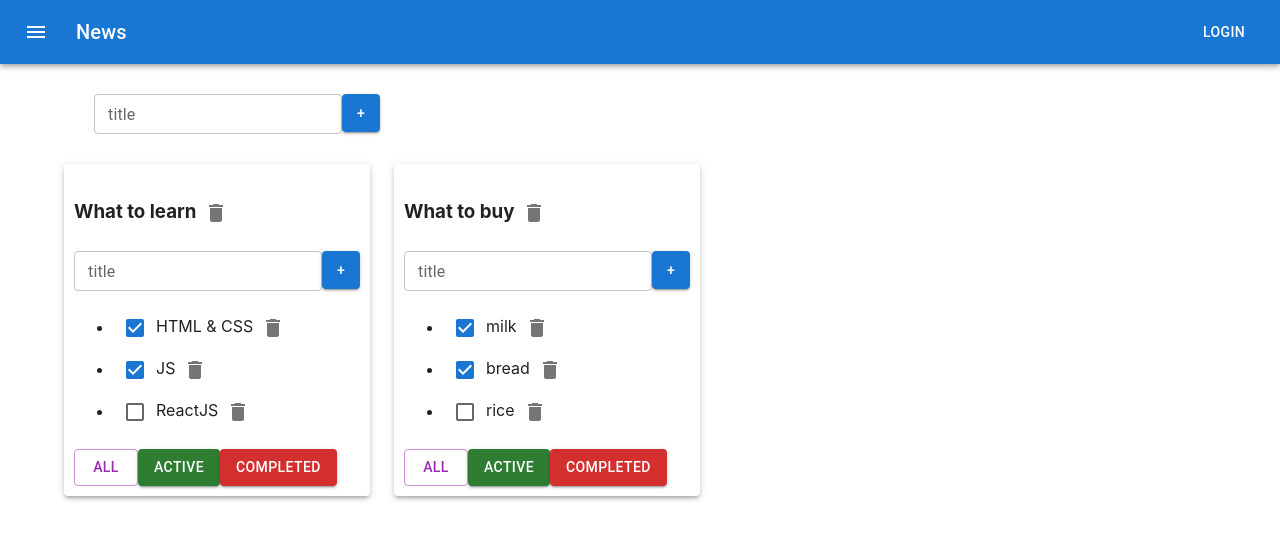
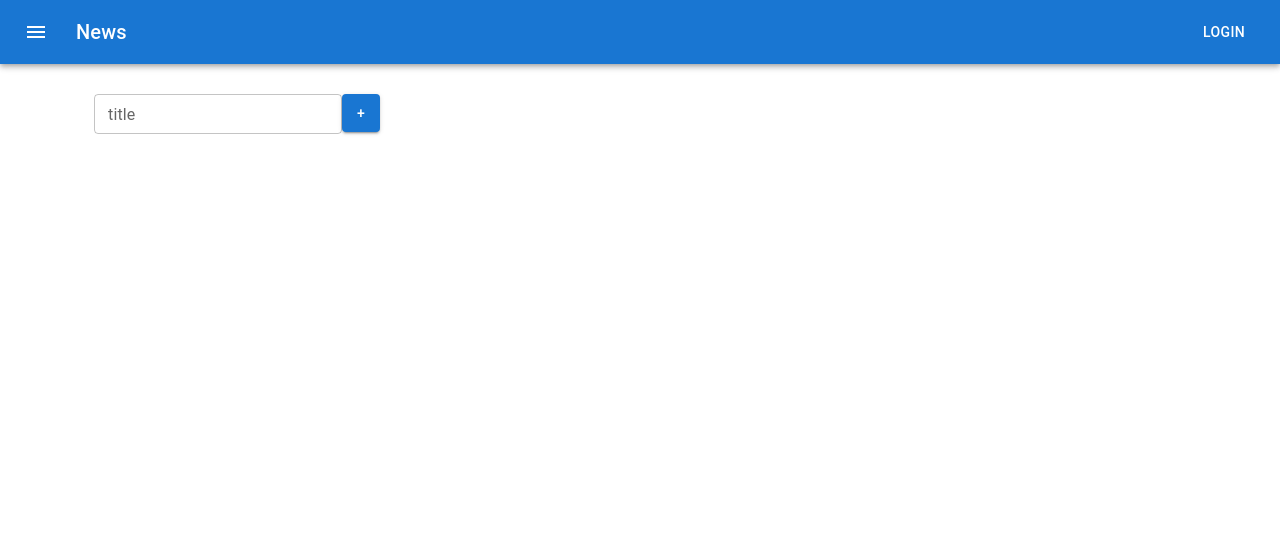
Before and after one commit to oleg-lego-lego/todolist_for_the_lesson, a React (Create React App) app: page / in a window 1280 px wide. Shown: the top 540 px of the page. Built offline with nearby package versions, Linux system fonts and the light colour scheme.

Commit message:
add dispatch in AppWithRedux

```diff
--- a/src/AppWithRedux.tsx
+++ b/src/AppWithRedux.tsx
@@ -1,23 +1,21 @@
-import React, {Reducer, useReducer} from 'react';
+import React from 'react';
 import './App.css';
 import {Todolist} from "./Todolist";
-import {v1} from "uuid";
 import {AddItemForm} from "./components/AddItemForm";
 import ButtonAppBar from "./components/ButtonAppBar";
 import {Container, Grid, Paper} from "@mui/material";
 import {
-    ActionTodolistType, addTodolistAC, changeTodolistTitleAC,
+    addTodolistAC, changeTodolistTitleAC,
     filteredTaskAC,
-    removeTodolistAC,
-    todolistsReducer
+    removeTodolistAC
 } from "./components/store/todolists-reducer";
 import {
-    ActionTaskType,
     addTaskAC,
     changeTaskStatusAC, changeTaskTitleAC,
     removeTaskAC,
-    tasksReducer
 } from "./components/store/task-reducer";
+import {useDispatch, useSelector} from "react-redux";
+import {AppRootStateType} from "./store/store";
 
 export type TodolistType = {
     id: string
@@ -38,64 +36,41 @@ export type TasksStateType = {
 export type FilterType = 'all' | 'active' | 'completed'
 
 function AppWithRedux() {
-    let todolist1 = v1()
-    let todolist2 = v1()
+    let todolist = useSelector<AppRootStateType, TodolistType[]>((state => state.todolists))
+    let task = useSelector<AppRootStateType, TasksStateType>((state => state.tasks))
 
-    let [todolist, dispatchTodolist] = useReducer<Reducer<TodolistType[], ActionTodolistType>>(todolistsReducer,
-        [
-            {id: todolist1, title: 'What to learn', filter: 'all'},
-            {id: todolist2, title: 'What to buy', filter: 'all'}
-        ])
-
-
-    const [task, dispatchTask] = useReducer<Reducer<TasksStateType, ActionTaskType>>(tasksReducer, {
-            [todolist1]: [
-                {id: v1(), title: "HTML & CSS", isDone: true},
-                {id: v1(), title: "JS", isDone: true},
-                {id: v1(), title: "ReactJS", isDone: false}
-            ],
-            [todolist2]: [
-                {id: v1(), title: "milk", isDone: true},
-                {id: v1(), title: "bread", isDone: true},
-                {id: v1(), title: "rice", isDone: false}
-            ]
-        }
-    )
+    const dispatch = useDispatch()
 
     const removeTask = (todolistId: string, taskId: string) => {
-        dispatchTask(removeTaskAC(todolistId, taskId))
+        dispatch(removeTaskAC(todolistId, taskId))
     }
 
     const addTask = (todolistId: string, newTitle: string) => {
-        dispatchTask(addTaskAC(todolistId, newTitle))
+        dispatch(addTaskAC(todolistId, newTitle))
     }
 
     const filteredTask = (todolistId: string, filter: FilterType) => {
-        dispatchTodolist(filteredTaskAC(todolistId, filter))
+        dispatch(filteredTaskAC(todolistId, filter))
     }
 
     const changeTaskStatus = (todolistId: string, taskId: string, isDone: boolean) => {
-        dispatchTask(changeTaskStatusAC(todolistId, taskId, isDone))
+        dispatch(changeTaskStatusAC(todolistId, taskId, isDone))
     }
 
     const removeTodolist = (todolistId: string) => {
-        const action = removeTodolistAC(todolistId)
-        dispatchTodolist(action)
-        dispatchTask(action)
+        dispatch(removeTodolistAC(todolistId))
     }
 
     const addTodolist = (title: string) => {
-        const action = addTodolistAC(title)
-        dispatchTodolist(action)
-        dispatchTask(action)
+        dispatch(addTodolistAC(title))
     }
 
     const changeTaskTitle = (todolistId: string, taskId: string, title: string) => {
-        dispatchTask(changeTaskTitleAC(todolistId, taskId, title))
+        dispatch(changeTaskTitleAC(todolistId, taskId, title))
     }
 
     const changeTodolistTitle = (todolistId: string, title: string) => {
-        dispatchTodolist(changeTodolistTitleAC(todolistId, title))
+        dispatch(changeTodolistTitleAC(todolistId, title))
     }
 
 
```
